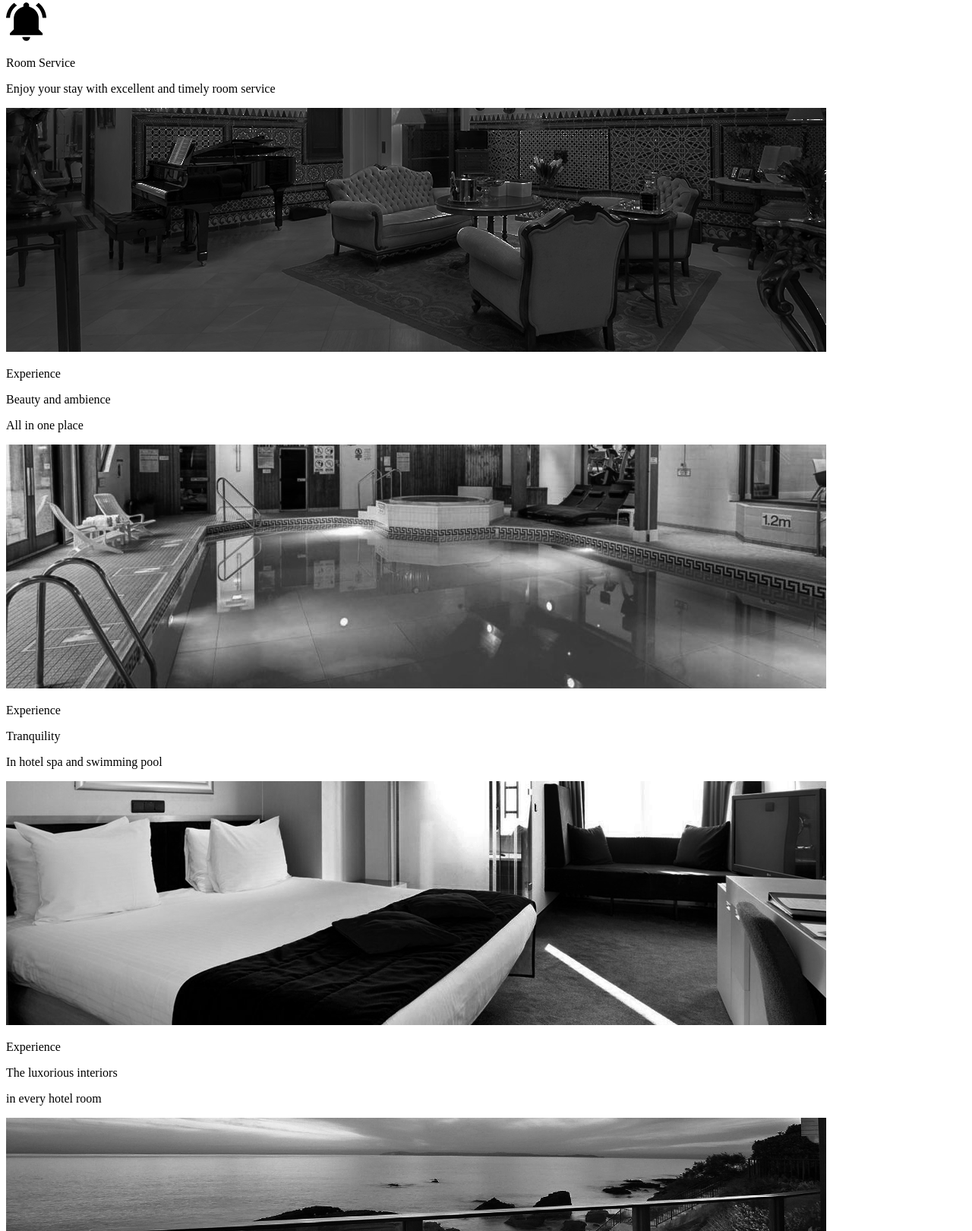
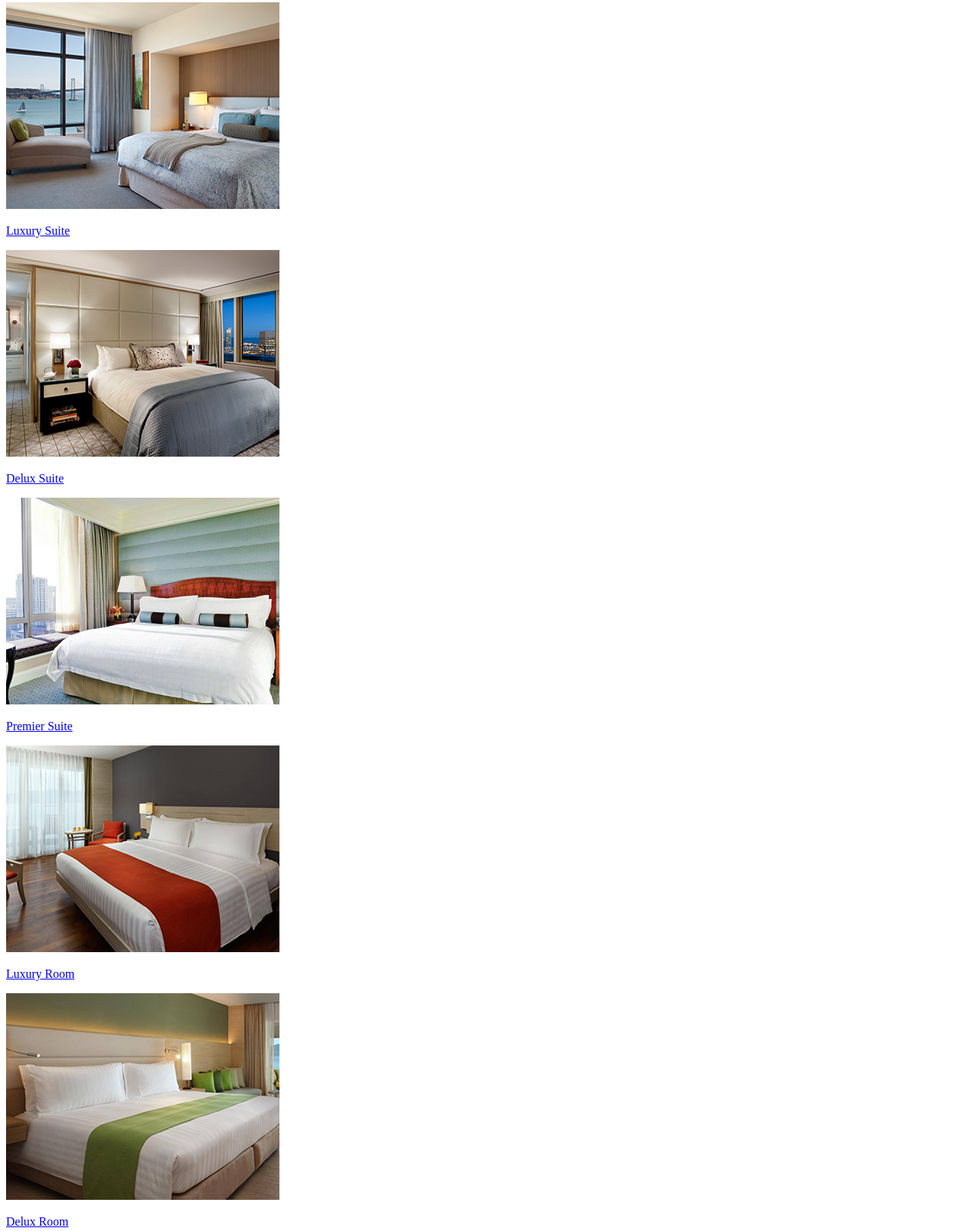
Before and after one commit to smmuiruri/FEDS-Hotel, a plain HTML site: page index.html in a window 1280 px wide. Shown: the part 413-2033 px from the top of the page at 76% size. Drawn offline with Linux system fonts and the light colour scheme.

Commit message:
feds room

```diff
--- a/index.html
+++ b/index.html
@@ -25,7 +25,58 @@
     <section class="feds-imgslider">
 
     </section>
+
+
+
+
+
+
     <section class="feds-rooms">
+
+        <div class="tm-rooms">
+            <img src="images/luxury.png">
+            <a href="rooms.html">
+                <p class="s">Luxury Suite</p>
+            </a>
+
+        </div>
+        <div class="tm-rooms">
+            <img src="images/delux.png">
+            <a href="rooms.html">
+                <p class="s">Delux Suite</p>
+            </a>
+
+        </div>
+        <div class="tm-rooms">
+            <img src="images/premier.png">
+            <a href="rooms.html">
+                <p>Premier Suite</p>
+            </a>
+
+        </div>
+        <div class="tm-rooms">
+            <img src="images/luxuryroom.png">
+            <a href="rooms.html">
+                <p class="s">Luxury Room</p>
+            </a>
+
+        </div>
+        <div class="tm-rooms">
+            <img src="images/deluxroom.png">
+            <a href="rooms.html">
+                <p>Delux Room</p>
+            </a>
+
+        </div>
+        <div class="tm-rooms">
+            <img src="images/premiumroom.png">
+            <a href="rooms.html">
+                <p>Premier Room</p>
+            </a>
+
+        </div>
+
+
 
     </section>
 
@@ -34,7 +85,8 @@
             <img class="feds-serviceimage" src="images/bell.png">
             <div>
                 <p class="b">Room Service</p>
-                           <p> Enjoy your stay with excellent and timely room service </p> </div>
+                <p> Enjoy your stay with excellent and timely room service </p>
+            </div>
         </div>
 
 
@@ -87,19 +139,29 @@
             <img src="images/next.png " class="right ">
         </section>
 
+
+
+
+
+
+
+
+
         <section>
             <section class="feds-servicesection">
                 <div class="feds-service">
                     <img class="feds-serimage" src="images/bell.png">
                     <div>
                         <p class="b">Room Service</p>
-                           <p> Enjoy your stay with excellent and timely room service </p> </div>
+                        <p> Enjoy your stay with excellent and timely room service </p>
+                    </div>
                 </div>
                 <div class="feds-service">
                     <img class="feds-serimage" src="images/coffee.png">
                     <div>
                         <p class="b">Free Breakfast</p>
-                      <p> Enjoy Free breakfast every morning</p> </div>
+                        <p> Enjoy Free breakfast every morning</p>
+                    </div>
                 </div>
             </section>
             <section class="feds-servicesection">
@@ -108,25 +170,24 @@
                     <img class="feds-serviceimage" src="images/car-front.png">
                     <div>
                         <p class="b">Free Parking</p>
-                        <p> No need to pay any extra charges to park your vehicle </p> </div>
+                        <p> No need to pay any extra charges to park your vehicle </p>
+                    </div>
                 </div>
                 <div class="feds-service">
                     <img class="feds-serviceimage" src="images/spa.png">
                     <div>
                         <p class="b">Free Spa</p>
-                        <p> Relax at the inhouse Spa once every day of your stay </p> </div>
+                        <p> Relax at the inhouse Spa once every day of your stay </p>
+                    </div>
                 </div>
             </section>
             <section>
                 <section class="feds-reviewsection">
                     <div class="feds-reviews">
-                        <div class="slider review"
-
-                        <div class="feds-revcon">
+                        <div class="slider review" <div class="feds-revcon">
                             <p class="b"> Reviews</p>
                             <div class="feds-stars">
-                                <img src="images/star.png"
-                            </div>
+                                <img src="images/star.png" </div>
 
                 </section>
             </section>
```
Lines whose indentation alone changed are shown as unchanged.
